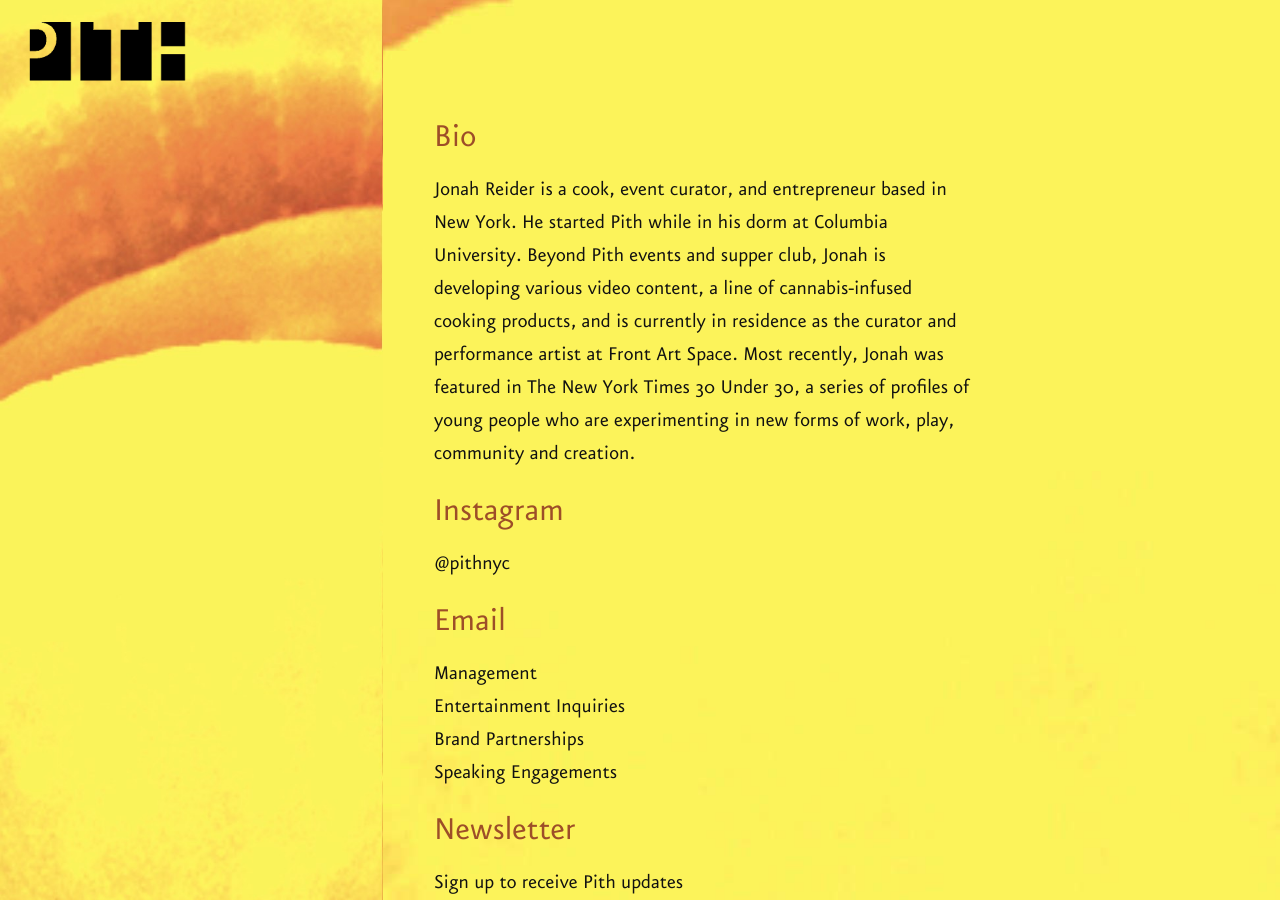
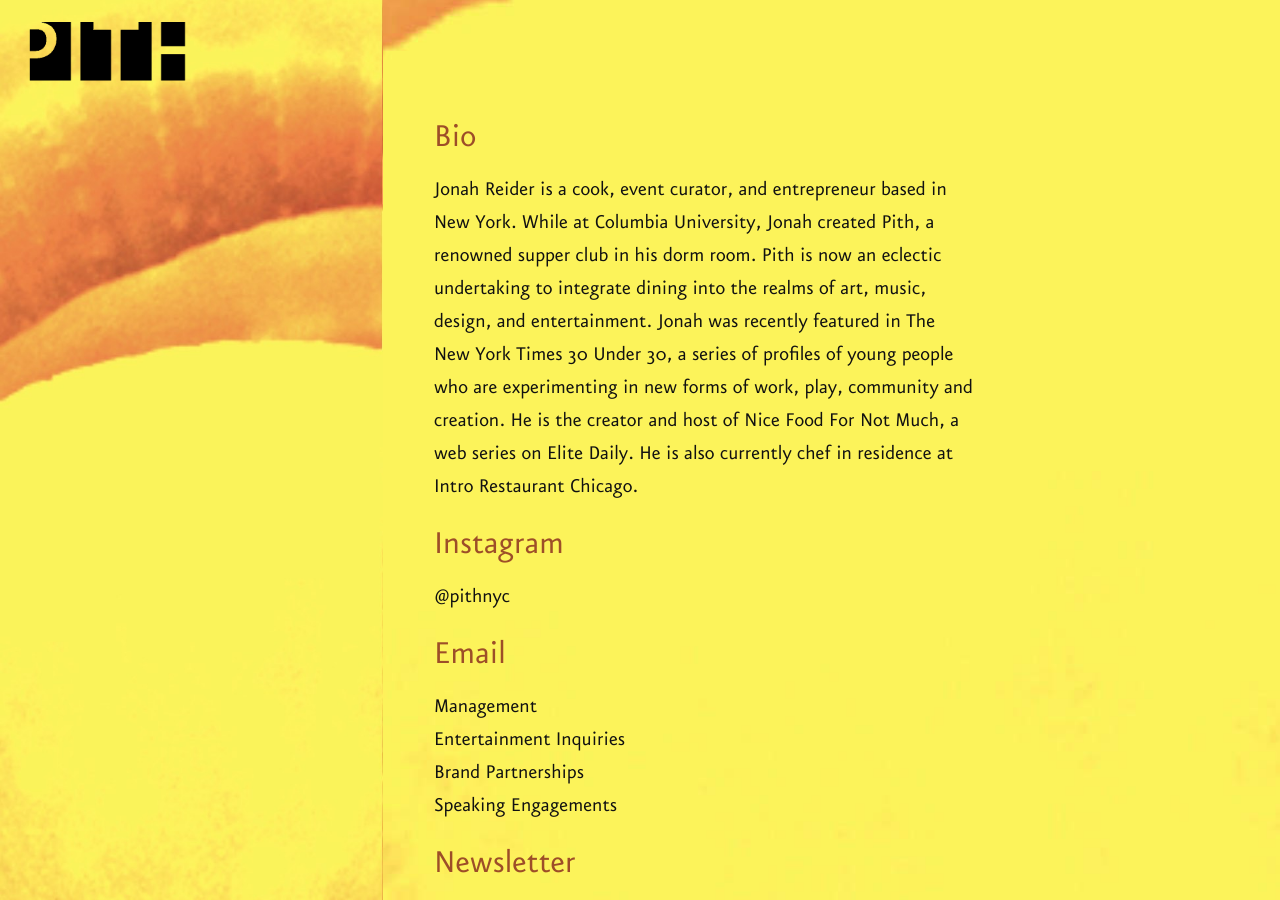
Before and after one commit to zoe-pith/pith-site, a Jekyll site: the page built from contact.md, in a window 1280 px wide. Built offline with Jekyll 4.4.1, drawn with Linux system fonts in a browser that asks for light colours.

Commit message:
updated Bio

```diff
--- a/contact.md
+++ b/contact.md
@@ -3,11 +3,13 @@
 title: Contact
 permalink: /contact/
 weight: 10
+published: true
 ---
 
 ## Bio
 
-Jonah Reider is a cook, event curator, and entrepreneur based in New York. He started Pith while in his dorm at Columbia University. Beyond Pith events and supper club, Jonah is developing various video content, a line of cannabis-infused cooking products, and is currently in residence as the curator and performance artist at [Front Art Space](http://www.frontartspace.com/). Most recently, Jonah was featured in The New York Times 30 Under 30, a series of profiles of young people who are experimenting in new forms of work, play, community and creation.
+Jonah Reider is a cook, event curator, and entrepreneur based in New York. While at Columbia University, Jonah created Pith, a renowned supper club in his dorm room. Pith is now an eclectic undertaking to integrate dining into the realms of art, music, design, and entertainment. Jonah was recently featured in The New York Times 30 Under 30, a series of profiles of young people who are experimenting in new forms of work, play, community and creation. He is the creator and host of Nice Food For Not Much, a web series on Elite Daily. He is also currently chef in residence at Intro Restaurant Chicago.
+
 
 ## Instagram
 [@pithnyc](http://www.instagram.com/pithnyc)
```
